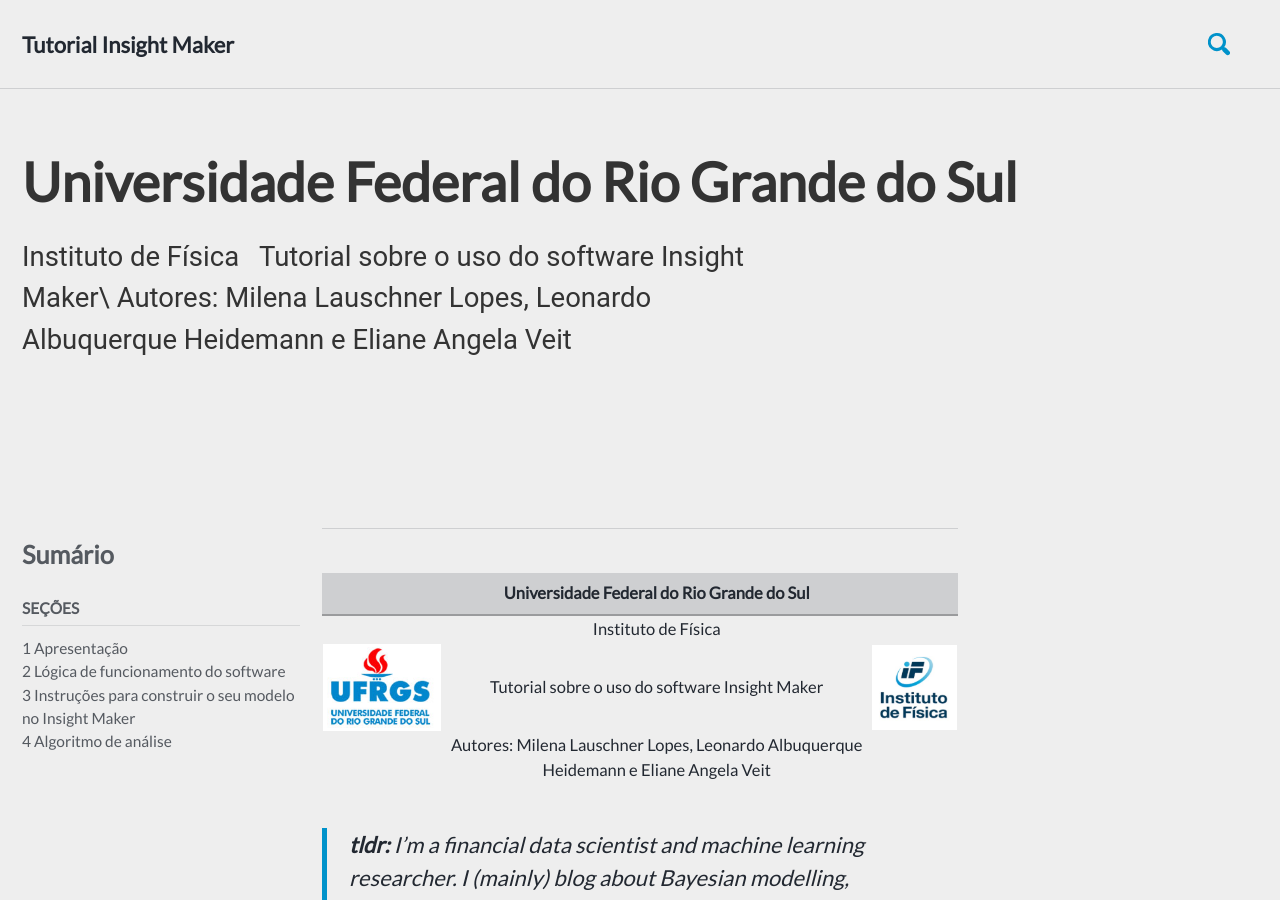
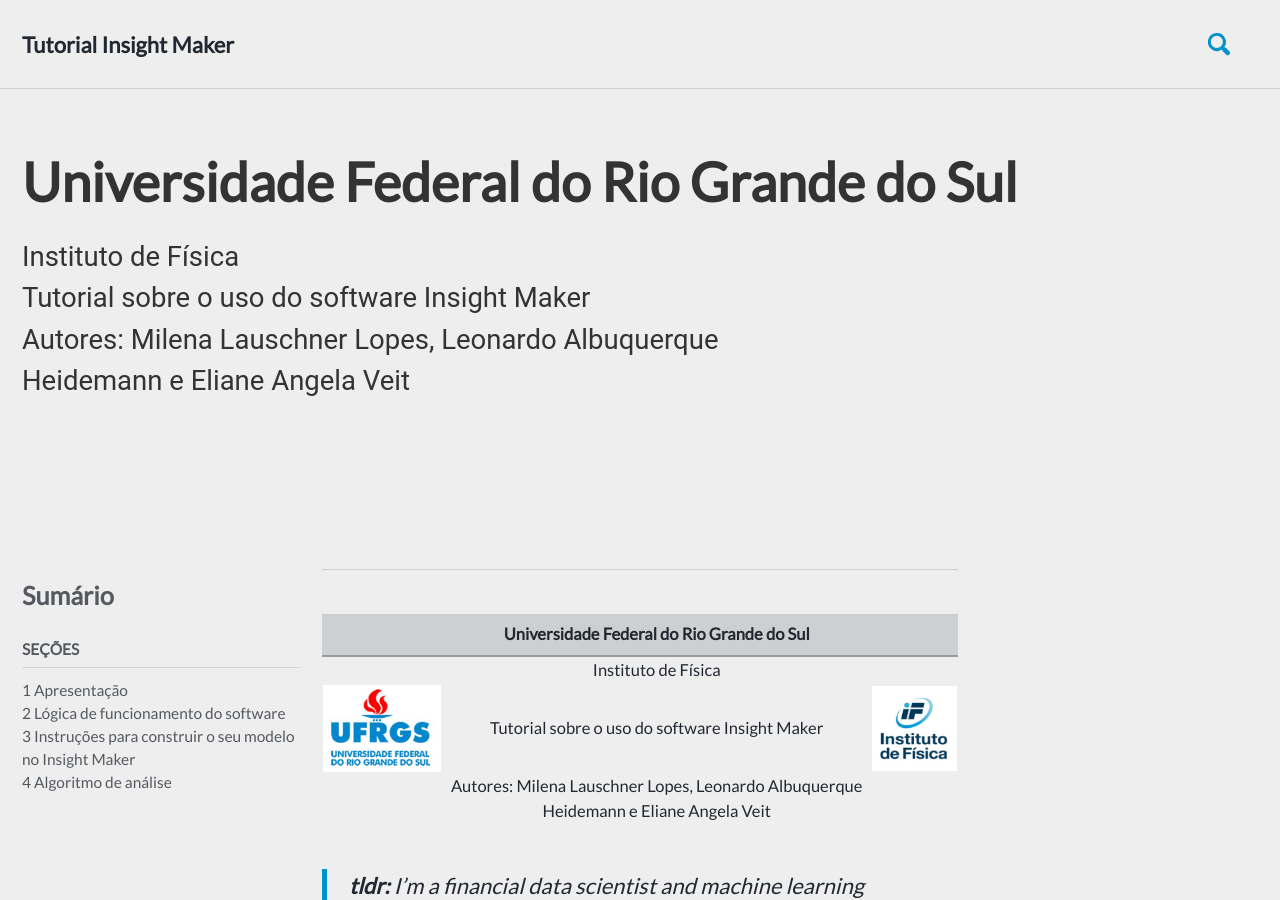
Before and after one commit to milenalauschner/MM, a Jekyll site: the page built from _pages/about.md, in a window 1280 px wide and 900 px high. Built offline with Jekyll 4.4.1, drawn with Linux system fonts in a browser that asks for light colours; cached includes are drawn as plain includes; nearby versions of some CDN libraries; comment, search, counter and statistics services are not loaded.

```diff
--- a/_pages/about.md
+++ b/_pages/about.md
@@ -1,6 +1,6 @@
 ---
 title: Universidade Federal do Rio Grande do Sul
-excerpt: "Instituto de Física &nbsp; Tutorial sobre o uso do software Insight Maker\\ Autores: Milena Lauschner Lopes, Leonardo Albuquerque Heidemann e Eliane Angela Veit"
+excerpt: "Instituto de Física <br/> Tutorial sobre o uso do software Insight Maker <br/> Autores: Milena Lauschner Lopes, Leonardo Albuquerque Heidemann e Eliane Angela Veit"
 layout: single
 permalink: /about/
 image: <img align="left" width="100" height="100" src="{{ site.url }}{{ site.baseurl}}/assets/images/IF.png">
```
